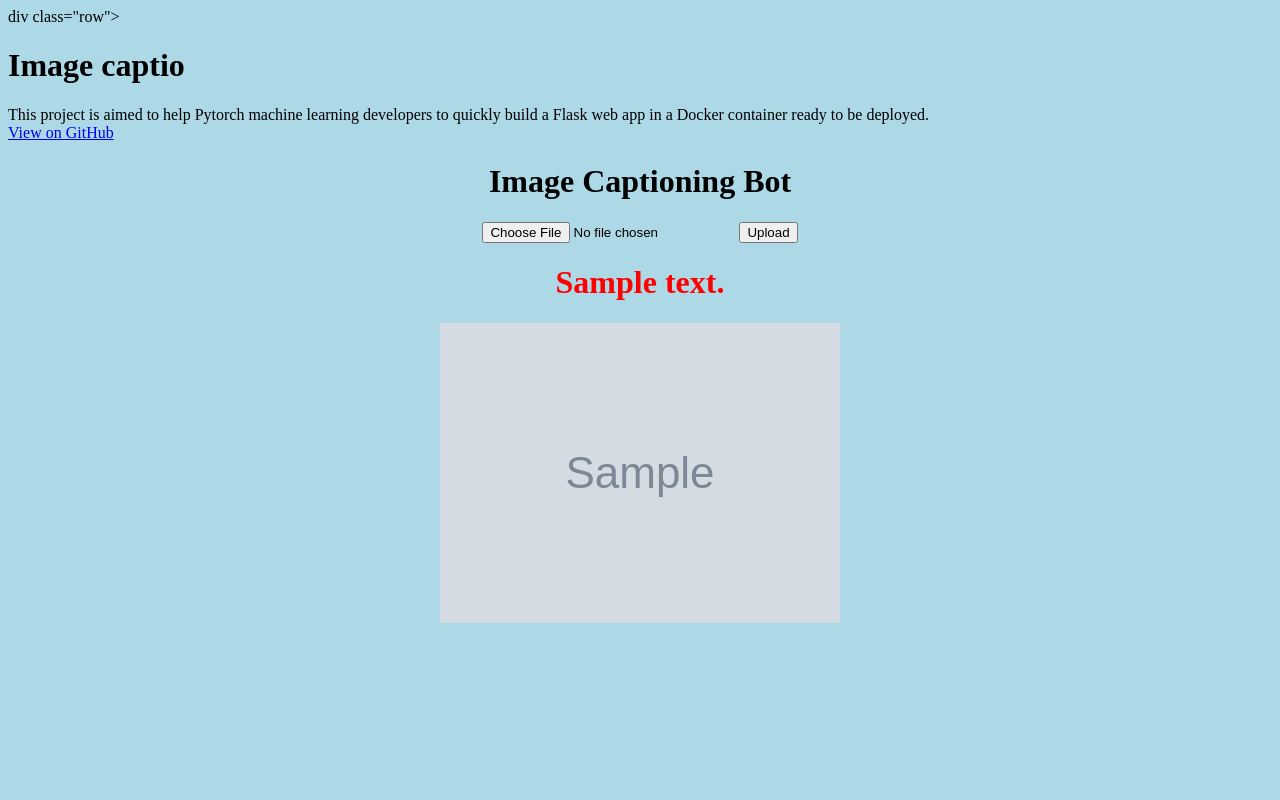
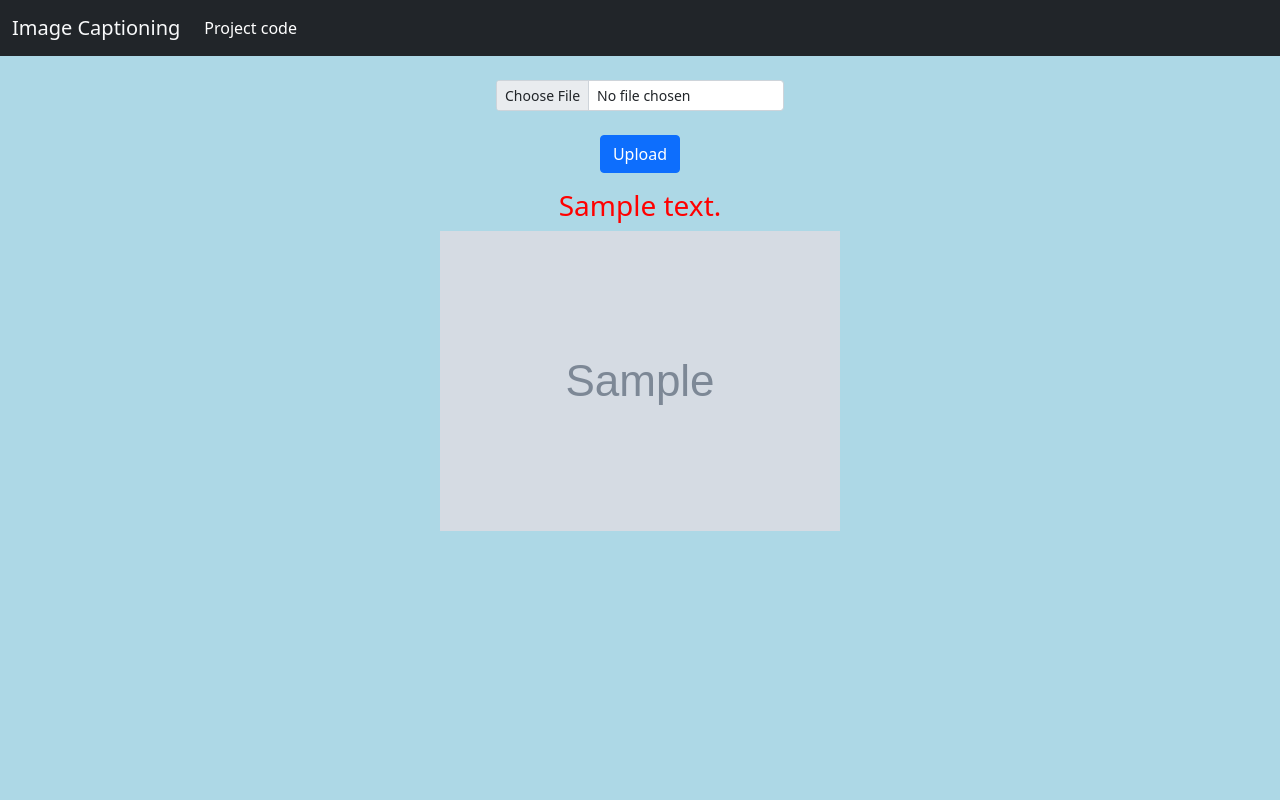
Before and after one commit to asutoshgha/imagecaptioningproject, a Flask app: template templates/index.html in a window 1280 px wide. Run offline with Flask 2, Linux system fonts and the light colour scheme; the template is opened without the code that fills it: most values are stand-ins (such as "Sample title", 1, 10 or a date in 2020); grey boxes marked "Sample" are stand-in pictures; some libraries are stand-ins or nearby versions.

Commit message:
this is it

```diff
--- a/templates/index.html
+++ b/templates/index.html
@@ -2,25 +2,33 @@
 <head>
   <title>Caption Bot</title>
   <script src="https://ajax.googleapis.com/ajax/libs/jquery/3.5.1/jquery.min.js"></script>
+  <link href="https://cdn.jsdelivr.net/npm/bootstrap@5.1.3/dist/css/bootstrap.min.css" rel="stylesheet" integrity="sha384-1BmE4kWBq78iYhFldvKuhfTAU6auU8tT94WrHftjDbrCEXSU1oBoqyl2QvZ6jIW3" crossorigin="anonymous">
 </head>
 <body>
-  div class="row">
-  <div class="col-sm-8 offset-sm-2">
-    <div class="pricing-header px-3 py-3 pt-md-5 pb-md-4 mx-auto text-center">
-      <h1 class="display-4">Image captio</h1>
-      <p class="lead">This project is aimed to help Pytorch machine learning developers to quickly build a Flask
-        web app
-        in a Docker container ready to be deployed. <br> <a
-          href="https://github.com/imadtoubal/Pytorch-Flask-Docker-App"> View on GitHub</a></p>
+  <nav class="navbar navbar-expand-lg navbar-light bg-dark mb-4">
+    <div class="container-fluid">
+      <a class="navbar-brand text-light" href="#">Image Captioning</a>
+      <button class="navbar-toggler" type="button" data-bs-toggle="collapse" data-bs-target="#navbarNav" aria-controls="navbarNav" aria-expanded="false" aria-label="Toggle navigation">
+        <span class="navbar-toggler-icon"></span>
+      </button>
+      <div class="collapse navbar-collapse" id="navbarNav">
+        <ul class="navbar-nav">
+          <li class="nav-item">
+            <a class="nav-link active text-white" aria-current="page" href="https://github.com/asutoshgha/imagecaptioningproject">Project code</a>
+          </li>
+          <!-- <li class="nav-item">
+            <a class="nav-link text-light" href="#"></a>
+          </li> -->
+        </ul>
+      </div>
     </div>
-  </div>
-</div>
-    <center><h1>Image Captioning Bot</h1></center>
+  </nav>
+    <!-- <center></center> -->
     <style>
         body {
           background-color: lightblue;
               }
-</style>
+     </style>
 <div>
   <!-- <form action="/predict" method="POST">
     <center><label for="pic_url">Put Photo URL here</label></center>
@@ -29,13 +37,22 @@
     <center><input type="submit" value="Submit"></center>
 
   </form> -->
-
-  <center><form action="/predict" method=post enctype=multipart/form-data>
-    <input type=file accept="image/" onchange="loadImg()" name=file>
-    <input type=submit value=Upload>
-  </form></center>
-<center><font color = 'red'><h1>{{ prediction_text }}</h1></font></center>
+  <!-- <div class="mb-3">
+    <label for="formFileSm" class="form-label">Small file input example</label>
+    <input class="form-control form-control-sm" id="formFileSm" type="file">
+  </div> -->
+  <center>
+    <div class="mb-3" style="width: 18rem;">
+    <form action="/predict" method=post enctype=multipart/form-data>
+    <input class="form-control form-control-sm mb-4" type=file accept="image/" onchange="loadImg()" name=file>
+    <input type=submit value=Upload class="btn btn-primary">
+  </form>
+  </div>
+</center>
+<center><font color = 'red' class="text-justify"><h3>{{ prediction_text }}</h3></font></center>
 <center><img src="{{image}}" width="auto" height="auto"></center>
 </div>
+
+<script src="https://cdn.jsdelivr.net/npm/bootstrap@5.1.3/dist/js/bootstrap.bundle.min.js" integrity="sha384-ka7Sk0Gln4gmtz2MlQnikT1wXgYsOg+OMhuP+IlRH9sENBO0LRn5q+8nbTov4+1p" crossorigin="anonymous"></script>
 </body>
 </html>
```
Also changed, not shown: requirements.txt (added, +46 -0 lines), 1 other file.
